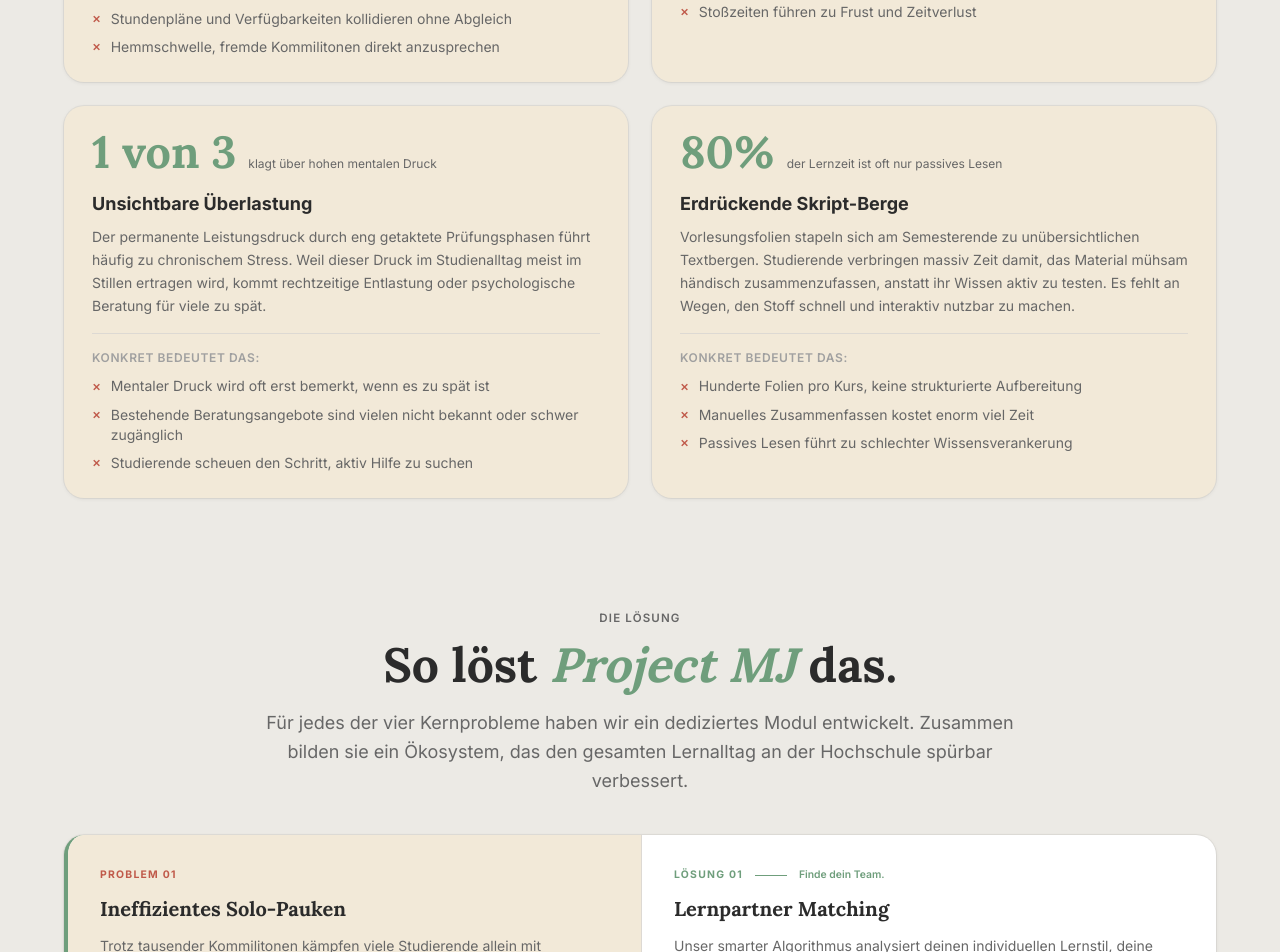
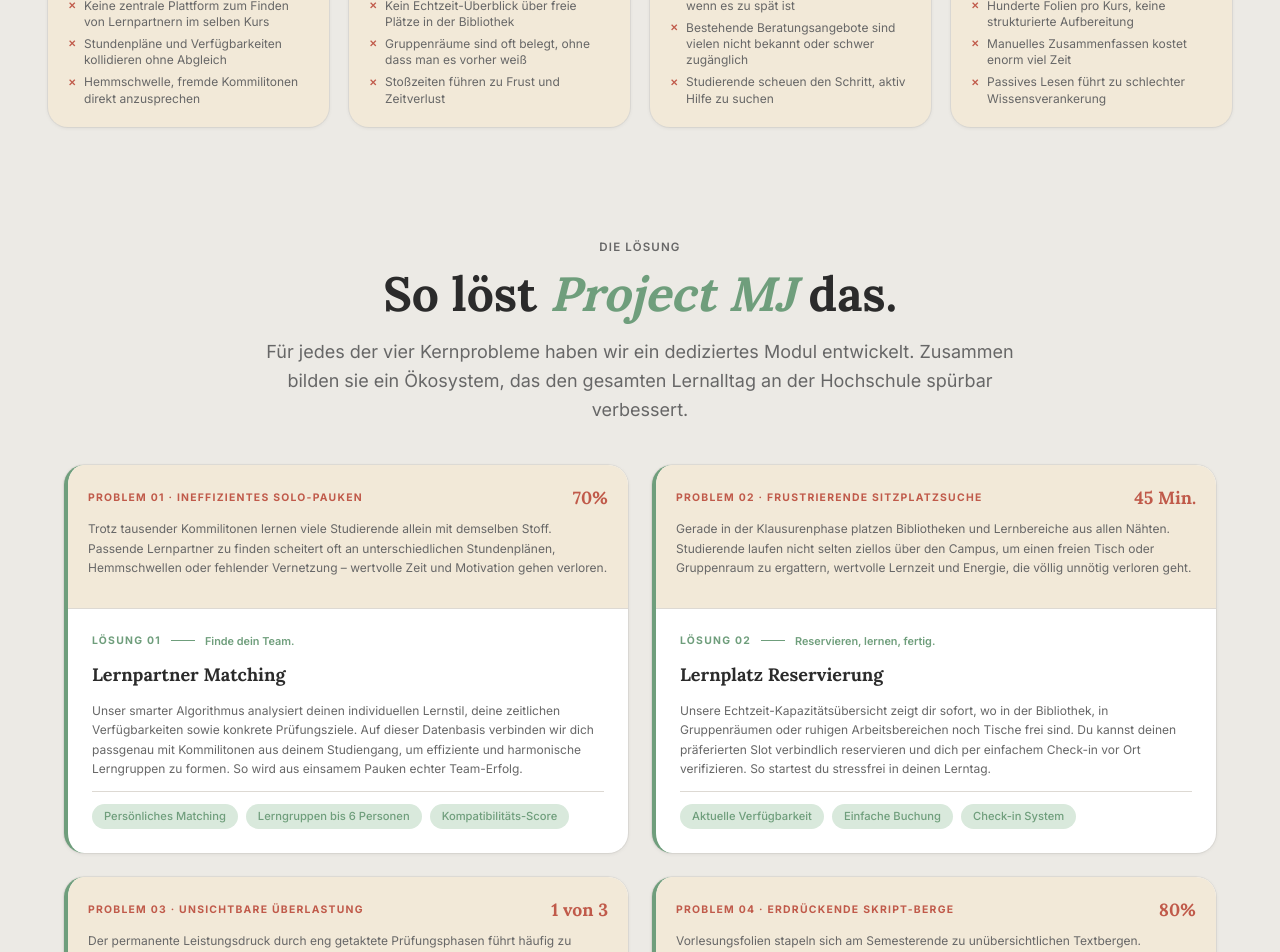
Before and after one commit to daxcodes/myjourney-landing-page, a Next.js app: page /flyer in a window 1280 px wide. Shown: the part 1280-2232 px from the top of the page. Built offline with nearby package versions, Linux system fonts and the light colour scheme.

Commit message:
geänderte Anordnung -DR

```diff
--- a/src/app/flyer/page.tsx
+++ b/src/app/flyer/page.tsx
@@ -24,7 +24,7 @@
       stat: "70%",
       statLabel: "lernen isoliert, würden aber gerne in Gruppen lernen",
       title: "Ineffizientes Solo-Pauken",
-      text: "Trotz tausender Kommilitonen kämpfen viele Studierende allein mit demselben Stoff. Passende Lernpartner zu finden scheitert oft an unterschiedlichen Stundenplänen, Hemmschwellen oder mangelnder Vernetzung. Das Resultat: Fehlender Austausch, sinkende Motivation und unnötig hoher Zeitaufwand beim Durcharbeiten komplexer Themengebiete.",
+      text: "Trotz tausender Kommilitonen lernen viele Studierende allein mit demselben Stoff. Passende Lernpartner zu finden scheitert oft an unterschiedlichen Stundenplänen, Hemmschwellen oder fehlender Vernetzung – wertvolle Zeit und Motivation gehen verloren.",
       details: [
         "Keine zentrale Plattform zum Finden von Lernpartnern im selben Kurs",
         "Stundenpläne und Verfügbarkeiten kollidieren ohne Abgleich",
@@ -84,7 +84,7 @@
       stat: "80%",
       statLabel: "der Lernzeit ist oft nur passives Lesen",
       title: "Erdrückende Skript-Berge",
-      text: "Vorlesungsfolien stapeln sich am Semesterende zu unübersichtlichen Textbergen. Studierende verbringen massiv Zeit damit, das Material mühsam händisch zusammenzufassen, anstatt ihr Wissen aktiv zu testen. Es fehlt an Wegen, den Stoff schnell und interaktiv nutzbar zu machen.",
+      text: "Vorlesungsfolien stapeln sich am Semesterende zu unübersichtlichen Textbergen. Studierende verbringen massiv Zeit mit mühsamem Zusammenfassen, anstatt ihr Wissen aktiv und interaktiv zu testen.",
       details: [
         "Hunderte Folien pro Kurs, keine strukturierte Aufbereitung",
         "Manuelles Zusammenfassen kostet enorm viel Zeit",
@@ -92,9 +92,9 @@
       ],
     },
     solution: {
-      title: "Unterstützung beim Lernen",
+      title: "Adaptive Lernunterstützung",
       tagline: "Deine Skripte, deine Fragen.",
-      text: "Verwandle passive Skripte in aktive Lernwerkzeuge. Lade einfach deine Vorlesungsfolien hoch, unsere KI generiert daraus in Sekunden präzise Zusammenfassungen, strukturierte Karteikarten und interaktive Multiple-Choice-Quizze. So testest du dein Wissen direkt am eigenen Stoff und optimierst deine Prüfungsvorbereitung messbar.",
+      text: "Verwandle passive Skripte in aktive Lernwerkzeuge. Lade Vorlesungsfolien hoch und erhalte in Sekunden präzise Zusammenfassungen, Karteikarten und interaktive Quizze. So testest du dein Wissen direkt am eigenen Stoff und sparst wertvolle Zeit.",
       features: ["Dokumenten Upload", "Interaktive Quizze", "Quellenbasierte Antworten"],
     },
   },
@@ -286,7 +286,7 @@
             2. DAS PROBLEM — Deep Dive
             ══════════════════════════════════════════════════════════ */}
         <section id="problem" className="py-14 px-6 lg:px-12" ref={problemRef}>
-          <div className="max-w-6xl mx-auto">
+          <div className="max-w-[1440px] mx-auto">
 
             {/* Section header */}
             <div className="text-center mb-10">
@@ -300,8 +300,8 @@
               </p>
             </div>
 
-            {/* Problem cards — deep */}
-            <div className="grid md:grid-cols-2 gap-6">
+            {/* Problem cards — 4 side-by-side */}
+            <div className="grid grid-cols-1 md:grid-cols-2 lg:grid-cols-4 gap-4 lg:gap-5 items-stretch">
               {problemSolutions.map((item, i) => (
                 <div
                   key={item.num}
@@ -309,40 +309,41 @@
                   style={{
                     background: "var(--k1-bg-warm)",
                     borderRadius: "1.25rem",
-                    padding: "1.5rem 1.75rem",
+                    padding: "1.25rem 1.25rem",
                     boxShadow: "var(--shadow-card)",
                     display: "flex",
                     flexDirection: "column",
-                    gap: "1rem",
+                    gap: "0.85rem",
+                    height: "100%",
                   }}
                 >
                   {/* Stat */}
-                  <div className="flex items-baseline gap-3">
-                    <span style={{ fontFamily: "var(--font-display), Georgia, serif", fontSize: "2.8rem", fontWeight: 700, lineHeight: 1, color: "var(--k1-accent)" }}>
+                  <div className="flex flex-col gap-1">
+                    <span style={{ fontFamily: "var(--font-display), Georgia, serif", fontSize: "2.3rem", fontWeight: 700, lineHeight: 1, color: "var(--k1-accent)" }}>
                       {item.problem.stat}
                     </span>
-                    <span style={{ fontSize: "0.75rem", color: "var(--k1-secondary)", fontFamily: "var(--font-body)", lineHeight: 1.3, maxWidth: "14rem" }}>
+                    <span style={{ fontSize: "0.72rem", color: "var(--k1-secondary)", fontFamily: "var(--font-body)", lineHeight: 1.3 }}>
                       {item.problem.statLabel}
                     </span>
                   </div>
 
                   {/* Title & description */}
                   <div>
-                    <h3 className="text-lg font-bold mb-2" style={{ color: "var(--k1-text)", fontFamily: "var(--font-body)" }}>
+                    <h3 className="text-base font-bold mb-1.5" style={{ color: "var(--k1-text)", fontFamily: "var(--font-body)" }}>
                       {item.problem.title}
                     </h3>
-                    <p className="text-sm leading-relaxed" style={{ color: "var(--k1-secondary)", fontFamily: "var(--font-body)" }}>
+                    <p className="text-xs leading-relaxed" style={{ color: "var(--k1-secondary)", fontFamily: "var(--font-body)" }}>
                       {item.problem.text}
                     </p>
                   </div>
 
                   {/* Concrete pain points */}
-                  <div style={{ borderTop: "1px solid var(--k1-border)", paddingTop: "1rem" }}>
-                    <p className="text-xs font-semibold uppercase tracking-wider mb-2.5" style={{ color: "var(--k1-muted)", fontFamily: "var(--font-body)" }}>Konkret bedeutet das:</p>
-                    <ul className="flex flex-col gap-2">
+                  <div className="mt-auto" style={{ borderTop: "1px solid var(--k1-border)", paddingTop: "0.75rem" }}>
+                    <p className="text-[0.68rem] font-semibold uppercase tracking-wider mb-2" style={{ color: "var(--k1-muted)", fontFamily: "var(--font-body)" }}>Konkret bedeutet das:</p>
+                    <ul className="flex flex-col gap-1.5">
                       {item.problem.details.map((detail) => (
-                        <li key={detail} className="flex items-start gap-2.5 text-sm" style={{ color: "var(--k1-secondary)", fontFamily: "var(--font-body)", lineHeight: 1.45 }}>
-                          <span style={{ color: "#C05A4A", fontSize: "0.65rem", marginTop: "0.2rem", flexShrink: 0, fontWeight: 700 }}>✕</span>
+                        <li key={detail} className="flex items-start gap-2 text-xs" style={{ color: "var(--k1-secondary)", fontFamily: "var(--font-body)", lineHeight: 1.35 }}>
+                          <span style={{ color: "#C05A4A", fontSize: "0.6rem", marginTop: "0.15rem", flexShrink: 0, fontWeight: 700 }}>✕</span>
                           {detail}
                         </li>
                       ))}
@@ -374,12 +375,12 @@
               </p>
             </div>
 
-            {/* Solution cards — each paired with its problem */}
-            <div className="flex flex-col gap-6">
+            {/* Solution cards — 2 in einer Reihe (2x2 Grid) with identical proportions */}
+            <div className="grid grid-cols-1 lg:grid-cols-2 gap-6 items-stretch">
               {problemSolutions.map((item, i) => (
                 <div
                   key={item.num}
-                  className={`reveal reveal-delay-${(i % 4) + 1}`}
+                  className={`reveal reveal-delay-${(i % 4) + 1} flex flex-col h-full`}
                   style={{
                     background: "var(--k1-bg-alt)",
                     borderRadius: "1.25rem",
@@ -388,51 +389,54 @@
                     borderLeft: "4px solid var(--k1-accent)",
                   }}
                 >
-                  <div className="grid lg:grid-cols-[1fr_1fr] gap-0">
-                    {/* Left — The Problem (recap) */}
-                    <div className="p-6 lg:p-8 flex flex-col gap-3" style={{ background: "var(--k1-bg-warm)", borderRight: "1px solid var(--k1-border)" }}>
-                      <div className="flex items-center gap-3">
+                  {/* Problem Recap (Beige Portion — Identical Height) */}
+                  <div
+                    className="p-5 flex flex-col gap-2 min-h-[9rem] justify-start"
+                    style={{ background: "var(--k1-bg-warm)", borderBottom: "1px solid var(--k1-border)" }}
+                  >
+                    <div className="flex items-center justify-between gap-2 shrink-0">
                       <span style={{ fontSize: "0.65rem", fontWeight: 700, letterSpacing: "0.12em", textTransform: "uppercase", color: "#C05A4A", fontFamily: "var(--font-body)" }}>
-                          Problem {item.num}
+                        Problem {item.num} · {item.problem.title}
+                      </span>
+                      <span style={{ fontFamily: "var(--font-display)", fontSize: "1.1rem", fontWeight: 700, color: "#C05A4A" }}>
+                        {item.problem.stat}
                       </span>
                     </div>
-                      <h3 className="text-xl font-bold" style={{ color: "var(--k1-text)", fontFamily: "var(--font-display)" }}>
-                        {item.problem.title}
-                      </h3>
-                      <p className="text-sm leading-relaxed" style={{ color: "var(--k1-secondary)", fontFamily: "var(--font-body)" }}>
+                    <p className="text-xs leading-relaxed" style={{ color: "var(--k1-secondary)", fontFamily: "var(--font-body)" }}>
                       {item.problem.text}
                     </p>
-                      <div className="flex items-baseline gap-2 mt-auto pt-4" style={{ borderTop: "1px solid var(--k1-border)" }}>
-                        <span style={{ fontFamily: "var(--font-display)", fontSize: "1.6rem", fontWeight: 700, color: "#C05A4A" }}>{item.problem.stat}</span>
-                        <span style={{ fontSize: "0.7rem", color: "var(--k1-muted)", fontFamily: "var(--font-body)" }}>{item.problem.statLabel}</span>
-                      </div>
                   </div>
 
-                    {/* Right — The Solution */}
-                    <div className="p-6 lg:p-8 flex flex-col gap-3">
-                      <div className="flex items-center gap-3">
+                  {/* The Solution (White Portion — Identical Height & Structure) */}
+                  <div className="p-5 sm:p-6 flex flex-col gap-3 flex-1 justify-between">
+                    <div className="flex flex-col gap-3">
+                      <div className="flex items-center gap-2.5">
                         <span style={{ fontSize: "0.65rem", fontWeight: 700, letterSpacing: "0.12em", textTransform: "uppercase", color: "var(--k1-accent)", fontFamily: "var(--font-body)" }}>
                           Lösung {item.num}
                         </span>
-                        <span style={{ width: "2rem", height: "1px", background: "var(--k1-accent)", display: "inline-block" }} />
-                        <span style={{ fontSize: "0.65rem", fontWeight: 600, color: "var(--k1-accent)", fontFamily: "var(--font-body)" }}>
+                        <span style={{ width: "1.5rem", height: "1px", background: "var(--k1-accent)", display: "inline-block" }} />
+                        <span style={{ fontSize: "0.68rem", fontWeight: 600, color: "var(--k1-accent)", fontFamily: "var(--font-body)" }}>
                           {item.solution.tagline}
                         </span>
                       </div>
-                      <h3 className="text-xl font-bold" style={{ color: "var(--k1-text)", fontFamily: "var(--font-display)" }}>
+
+                      <h3 className="text-lg font-bold" style={{ color: "var(--k1-text)", fontFamily: "var(--font-display)" }}>
                         {item.solution.title}
                       </h3>
-                      <p className="text-sm leading-relaxed" style={{ color: "var(--k1-secondary)", fontFamily: "var(--font-body)" }}>
+
+                      <p className="text-xs leading-relaxed min-h-[4.2rem]" style={{ color: "var(--k1-secondary)", fontFamily: "var(--font-body)" }}>
                         {item.solution.text}
                       </p>
-                      <div className="flex flex-wrap gap-2 mt-auto pt-4" style={{ borderTop: "1px solid var(--k1-border)" }}>
+                    </div>
+
+                    <div className="flex flex-wrap gap-2 pt-3" style={{ borderTop: "1px solid var(--k1-border)" }}>
                       {item.solution.features.map((f) => (
                         <span
                           key={f}
                           style={{
-                              fontSize: "0.72rem",
+                            fontSize: "0.7rem",
                             fontWeight: 500,
-                              padding: "0.3rem 0.85rem",
+                            padding: "0.25rem 0.75rem",
                             color: "var(--k1-accent)",
                             fontFamily: "var(--font-body)",
                             background: "#D9E9DC",
@@ -442,7 +446,6 @@
                           {f}
                         </span>
                       ))}
-                      </div>
                     </div>
                   </div>
                 </div>
```
Also changed, not shown: 1 other file (tests, documents, lock files or other folders). Lines whose indentation alone changed are shown as unchanged.
